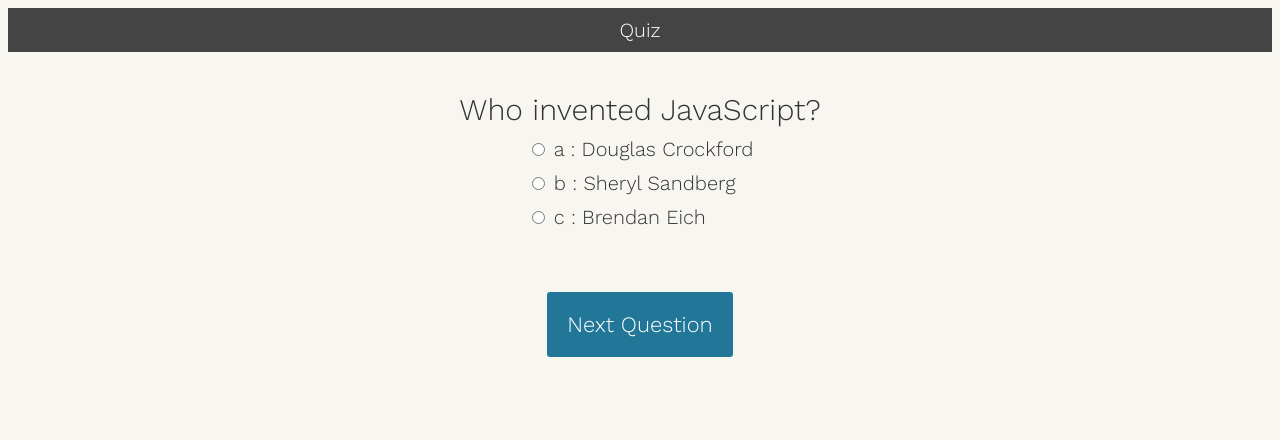
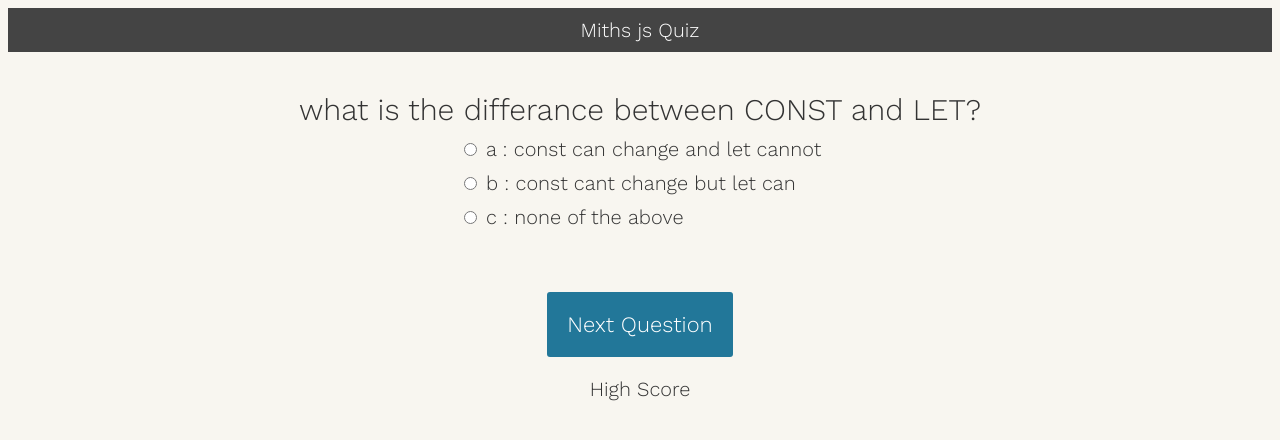
Before and after one commit to MitchellEimermann/web-APIs, a plain HTML site: page index.html in a window 1280 px wide. Drawn offline with nearby package versions, Linux system fonts and the light colour scheme.

Commit message:
added high score funcinality

```diff
--- a/index.html
+++ b/index.html
@@ -8,7 +8,7 @@
 </head>
 <body>
 
-    <h1>Quiz</h1>
+    <h1>Miths js Quiz</h1>
     <div class="quiz-container">
     <div id="quiz"></div>
     </div>
@@ -17,6 +17,9 @@
     <button id="submit">Submit Quiz</button>
     <div id="results"></div>
 
+    <div>High Score</div>
+    <div id="highscore"></div>
+
     <script src="javascript.js"></script>
 
 </body>
--- a/javascript.js
+++ b/javascript.js
@@ -46,6 +46,7 @@
       // keep track of user's answers
       let numCorrect = 0;
 
+
       // for each question...
       myQuestions.forEach( (currentQuestion, questionNumber) => {
 
@@ -67,11 +68,25 @@
           // color the answers red
           answerContainers[questionNumber].style.color = 'red';
         }
+
       });
 
       // show number of correct answers out of total
       resultsContainer.innerHTML = `${numCorrect} out of ${myQuestions.length}`;
+
+      var highScore = 0;
+      if (numCorrect > highScore) {
+        highScore = numCorrect
+        localStorage.setItem("highscore", highScore);
+        highScoreContainer.innerHTML = highScore;
+      }else{
+          var oldHighScore = localStorage.getItem("highscore");
+          console.log(oldHighScore);
+          highScoreContainer.innerHTML = oldHighScore;
+      }
+
     }
+
 
     function showSlide(n) {
       slides[currentSlide].classList.remove('active-slide');
@@ -103,36 +118,36 @@
 
     // Variables
     const quizContainer = document.getElementById('quiz');
+    const highScoreContainer = document.querySelector("#highscore");
     const resultsContainer = document.getElementById('results');
     const submitButton = document.getElementById('submit');
     const myQuestions = [
       {
-        question: "Who invented JavaScript?",
+        question: "what is the differance between CONST and LET?",
         answers: {
-          a: "Douglas Crockford",
-          b: "Sheryl Sandberg",
-          c: "Brendan Eich"
+          a: "const can change and let cannot",
+          b: "const cant change but let can",
+          c: "none of the above"
+        },
+        correctAnswer: "b"
+      },
+      {
+        question: "if you want find out if two strings are equal how do you code that?",
+        answers: {
+          a: "randomString = string",
+          b: "randomString == string",
+          c: "randomString === string"
         },
         correctAnswer: "c"
       },
       {
-        question: "Which one of these is a JavaScript package manager?",
+        question: "how do you push an element to an array?",
         answers: {
-          a: "Node.js",
-          b: "TypeScript",
-          c: "npm"
+          a: ".push(arry)",
+          b: "arry.push()",
+          c: ".addElement(arry)"
         },
-        correctAnswer: "c"
-      },
-      {
-        question: "Which tool can you use to ensure code quality?",
-        answers: {
-          a: "Angular",
-          b: "jQuery",
-          c: "RequireJS",
-          d: "ESLint"
-        },
-        correctAnswer: "d"
+        correctAnswer: "a"
       }
     ];
 
```
